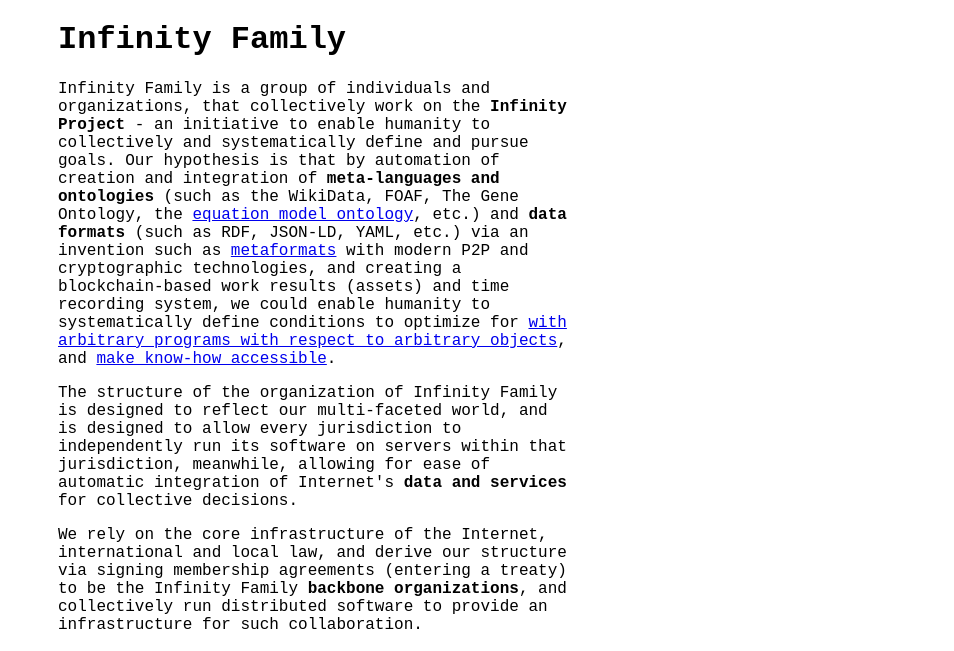
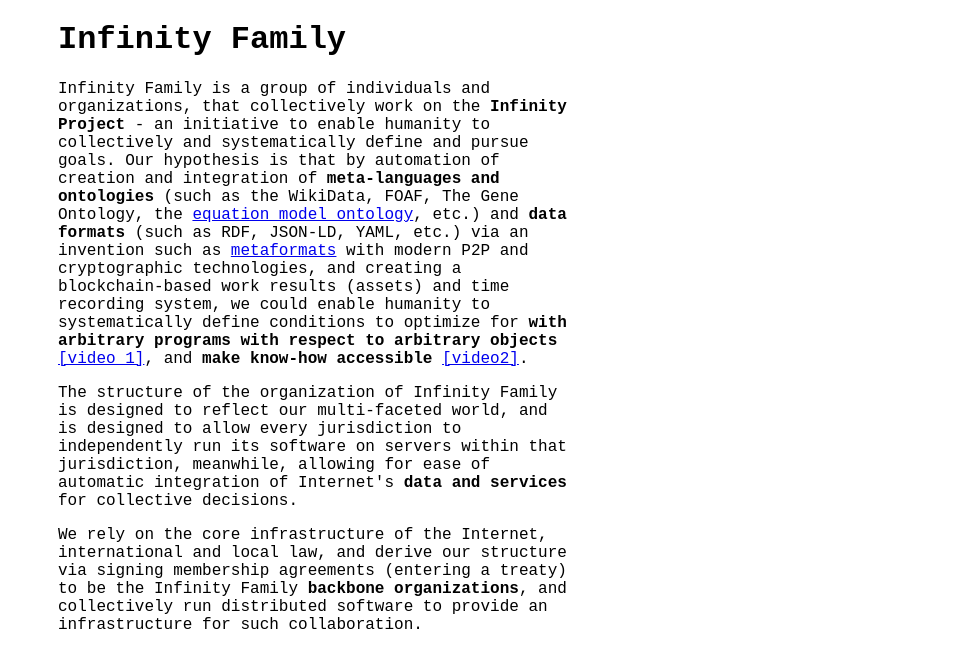
Before and after one commit to infamily/infinity-family, a plain HTML site: page index.html in a window 1280 px wide. Shown: the top 651 px of the page, without its empty margins (326-1280 px from the left). Drawn offline with Linux system fonts and the light colour scheme.

Commit message:
Update index.html

```diff
--- a/index.html
+++ b/index.html
@@ -47,7 +47,7 @@
 <h1><span class="en">Infinity Family</span>
     <span class="zh">无界家庭！</span></h1>
 
-<p><span class="en">Infinity Family is a group of individuals and organizations, that collectively work on the <b>Infinity Project</b> - an initiative to enable humanity to collectively and systematically define and pursue goals. Our hypothesis is that by automation of creation and integration of <b>meta-languages and ontologies</b> (such as the WikiData, FOAF, The Gene Ontology, the <a href="http://wefindx.net/">equation model ontology</a>, etc.) and <b>data formats</b> (such as RDF, JSON-LD, YAML, etc.) via an invention such as <a href="https://book.mindey.com/metaformat/0001-metaform-philosophy/0001-metaform-philosophy.html">metaformats</a> with modern P2P and cryptographic technologies, and creating a blockchain-based work results (assets) and time recording system, we could enable humanity to systematically define conditions to optimize for <a href="https://mindey.com/shots/fxy.mp4">with arbitrary programs with respect to arbitrary objects</a>, and <a href="https://wefindx.org/static/media/oo.mp4">make know-how accessible</a>.</span></p>
+<p><span class="en">Infinity Family is a group of individuals and organizations, that collectively work on the <b>Infinity Project</b> - an initiative to enable humanity to collectively and systematically define and pursue goals. Our hypothesis is that by automation of creation and integration of <b>meta-languages and ontologies</b> (such as the WikiData, FOAF, The Gene Ontology, the <a href="http://wefindx.net/">equation model ontology</a>, etc.) and <b>data formats</b> (such as RDF, JSON-LD, YAML, etc.) via an invention such as <a href="https://book.mindey.com/metaformat/0001-metaform-philosophy/0001-metaform-philosophy.html">metaformats</a> with modern P2P and cryptographic technologies, and creating a blockchain-based work results (assets) and time recording system, we could enable humanity to systematically define conditions to optimize for <b>with arbitrary programs with respect to arbitrary objects</b> <a href="<a href="https://mindey.com/shots/fxy.mp4">[video 1]</a>, and <b>make know-how accessible</b> <a href="https://wefindx.org/static/media/oo.mp4">[video2]</a>.</span></p>
 <span class="zh">这里会有<a href="https://github.com/infamily/infinity-family#infinity-family">无界家庭</a>的描述。<a href="https://wefindx.org/static/media/in.mp4">看视频</a>。</span></p>
 
 <p><span class="en">The structure of the organization of Infinity Family is designed to reflect our multi-faceted world, and is designed to allow every jurisdiction to independently run its software on servers within that jurisdiction, meanwhile, allowing for ease of automatic integration of Internet's <b>data and services</b> for collective decisions.</span></p>
```
